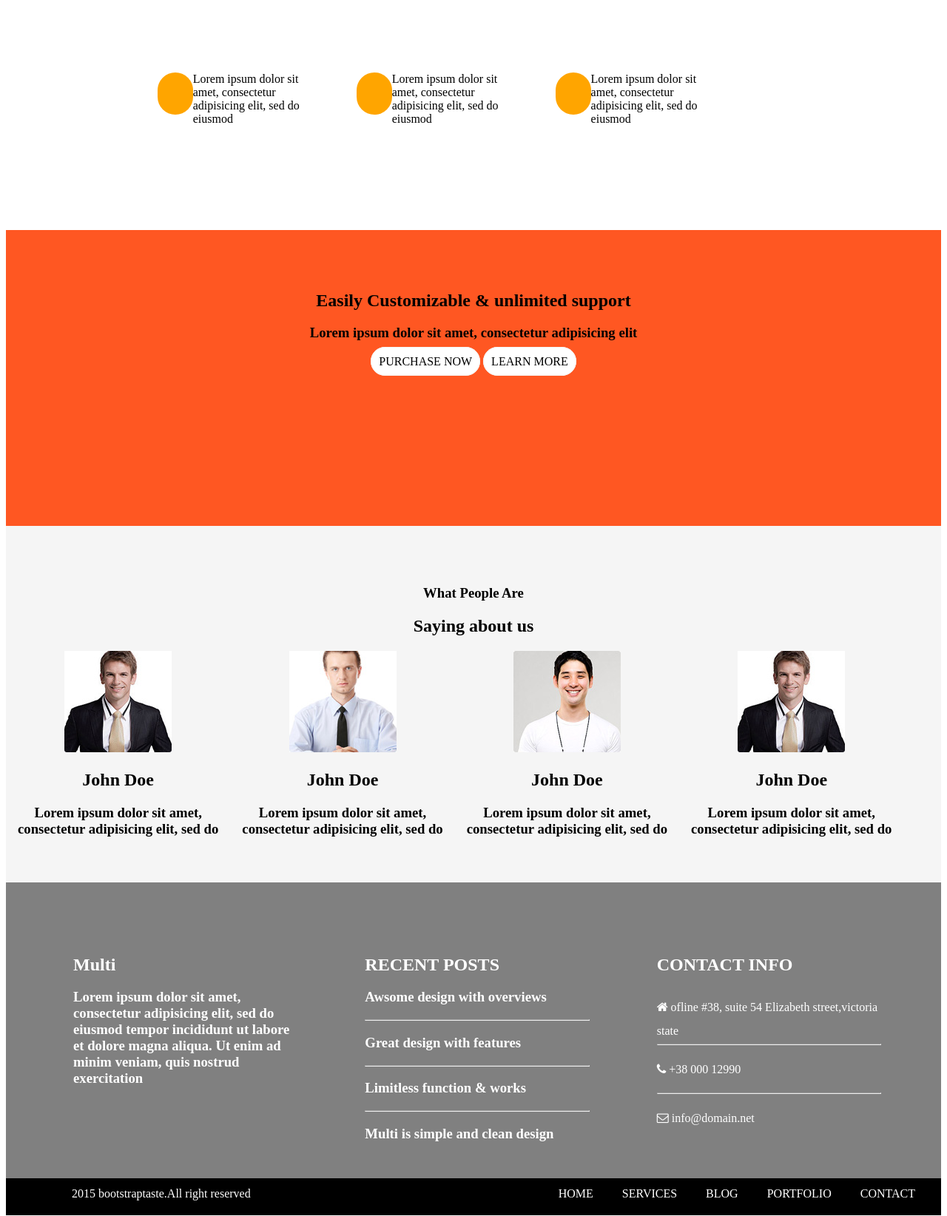
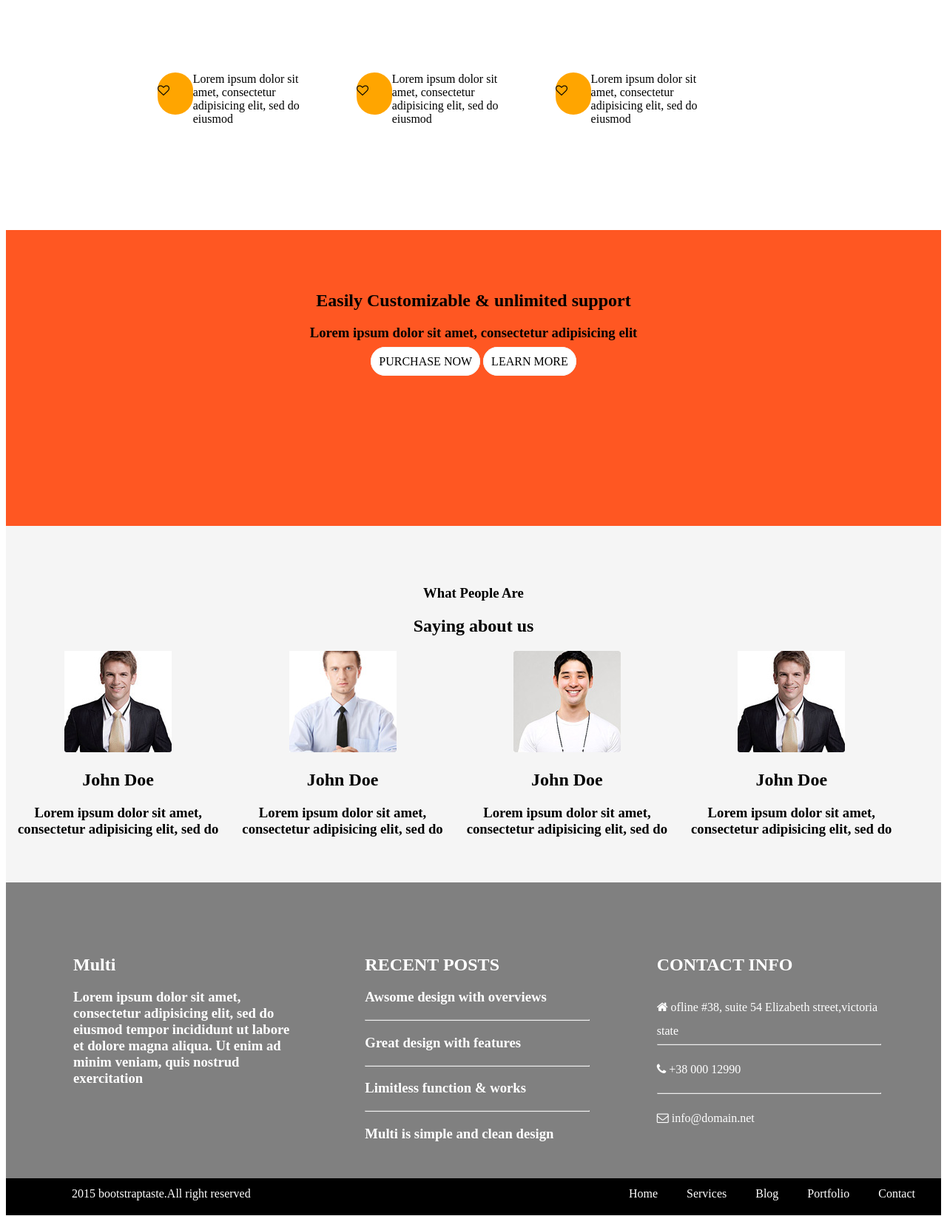
Before and after one commit to dotunglam16898/LamDo2, a plain HTML site: page lession 7/HW.html in a window 1280 px wide. Shown: the part 1153-2797 px from the top of the page at 74% size. Drawn offline with Linux system fonts and the light colour scheme.

Commit message:
Add files via upload

```diff
--- a/lession 7/HW.html
+++ b/lession 7/HW.html
@@ -5,6 +5,7 @@
 	<link rel="stylesheet" type="text/css" href="style2.css">
 	<link rel="stylesheet" type="text/css" href="../lession 4/css/font-awesome.min.css">
 	<!-- <link rel="stylesheet" href="https://use.fontawesome.com/releases/v5.6.1/css/all.css" integrity="sha384-gfdkjb5BdAXd+lj+gudLWI+BXq4IuLW5IT+brZEZsLFm++aCMlF1V92rMkPaX4PP" crossorigin="anonymous"> -->
+	<meta name="viewport" content="width=device-width, user-scalable=no, initial-scale=1.0, maximum-scale=1.0, minimum-scale=1.0">
 </head>
 <body>
 	<div id="header">
@@ -34,7 +35,7 @@
 			<div class="content-child1">
 				<div class="eclipse">
 					<div class="eclipse-child">
-
+						<p class="fa fa-heart-o icon"></p>
 					</div>
 
 				</div>
@@ -45,7 +46,7 @@
 			<div class="content-child1">
 				<div class="eclipse">
 					<div class="eclipse-child">
-
+						<p class="fa fa-heart-o icon"></p>
 					</div>
 
 				</div>
@@ -56,7 +57,7 @@
 			<div class="content-child1">
 				<div class="eclipse">
 					<div class="eclipse-child">
-
+						<p class="fa fa-heart-o icon"></p>
 					</div>
 
 				</div>
@@ -67,7 +68,7 @@
 			<div class="content-child1">
 				<div class="eclipse">
 					<div class="eclipse-child">
-
+						<p class="fa fa-heart-o icon"></p>
 					</div>
 
 				</div>
@@ -85,6 +86,7 @@
 
 		<div class="main-features">
 			<div class="features-child">
+
 			<img src="images/6.jpg" style="float: left; height: 230px;margin-left: 192px">
 			<img src="images/5.jpg" style="float: right;height: 230px;margin-right: 192px">
 			<!-- <div class="features-left">
@@ -102,7 +104,7 @@
 		<div class="content-child1">
 			<div class="eclipse">
 				<div class="eclipse-child1">
-
+					<p class="fa fa-heart-o icon"></p>
 				</div>
 			</div>
 			<p >Lorem ipsum dolor sit amet, consectetur adipisicing elit, sed do eiusmod
@@ -112,7 +114,7 @@
 		<div class="content-child1">
 			<div class="eclipse">
 				<div class="eclipse-child1">
-
+					<p class="fa fa-heart-o icon"></p>
 				</div>
 			</div>
 			<p >Lorem ipsum dolor sit amet, consectetur adipisicing elit, sed do eiusmod
@@ -122,7 +124,7 @@
 		<div class="content-child1">
 			<div class="eclipse">
 				<div class="eclipse-child1">
-
+					<p class="fa fa-heart-o icon"></p>
 				</div>
 			</div>
 			<p >Lorem ipsum dolor sit amet, consectetur adipisicing elit, sed do eiusmod
@@ -212,11 +214,11 @@
 		</div>
 		<div class="menu-end" >
 			<ul>
-				<li >HOME</li>
-				<li>SERVICES</li>
-				<li>BLOG</li>
-				<li>PORTFOLIO</li>
-				<li>CONTACT</li>
+				<li >Home</li>
+				<li>Services</li>
+				<li>Blog</li>
+				<li>Portfolio</li>
+				<li>Contact</li>
 			</ul>
 		</div>
 	</div>
```
Also changed, not shown: lession 7/style.css (line endings or trailing spaces).
